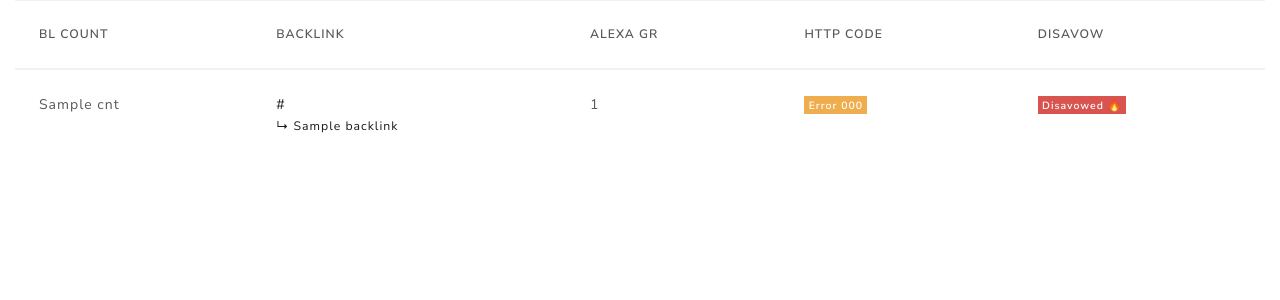
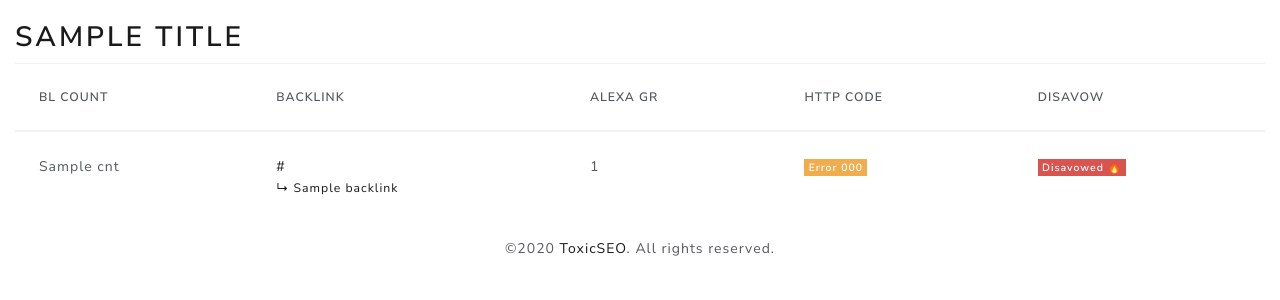
Before and after one commit to ltoinel/ToxicSEO, a PHP site: template templates/report.twig in a window 1280 px wide. Shown: the part 89-389 px from the top of the page. Run offline with PHP 8.4, Linux system fonts and the light colour scheme; the template is opened without the code that fills it: most values are stand-ins (such as "Sample title", 1, 10 or a date in 2020); some libraries are stand-ins or nearby versions.

Commit message:
Fix Title and split base layout

```diff
--- a/templates/base.twig
+++ b/templates/base.twig
@@ -17,67 +17,21 @@
     {% endblock %}
 
     <title>ToxicSEO</title>
+
   </head>
   <body>
 
-  <nav class="navbar navbar-expand-lg navbar-dark bg-dark">
-  <a class="navbar-brand" href="#">ToxicSEO</a>
-  <button class="navbar-toggler" type="button" data-toggle="collapse" data-target="#navbarNavDropdown" aria-controls="navbarNavDropdown" aria-expanded="false" aria-label="Toggle navigation">
-    <span class="navbar-toggler-icon"></span>
-  </button>
-  <div class="collapse navbar-collapse" id="navbarNavDropdown">
-    <ul class="navbar-nav">
-      <li class="nav-item active">
-        <a class="nav-link" href="index.php"><span class="oi oi-pie-chart"></span> Dashboard</a>
-      </li>
-      <li class="nav-item dropdown">
-        <a class="nav-link dropdown-toggle" href="#" id="reportMenuLink" role="button" data-toggle="dropdown" aria-haspopup="true" aria-expanded="false">
-         <span class="oi oi-graph"></span> Reports
-        </a>
-        <div class="dropdown-menu" aria-labelledby="reportMenuLink">
-          <a class="dropdown-item" href="report.php?type=new"><span class="oi oi-document"></span> New</a>
-          <a class="dropdown-item" href="report.php?type=success"><span class="oi oi-document"></span> Success</a>
-          <a class="dropdown-item" href="report.php?type=not-found"><span class="oi oi-document"></span> Not found</a>
-          <a class="dropdown-item" href="report.php?type=dead-websites"><span class="oi oi-document"></span> Dead websites</a>
-        </div>
-      </li>
-
-      <li class="nav-item dropdown">
-        <a class="nav-link dropdown-toggle" href="#" id="errorMenuLink" role="button" data-toggle="dropdown" aria-haspopup="true" aria-expanded="false">
-         <span class="oi oi-warning"></span> HTTP Errors
-        </a>
-        <div class="dropdown-menu" aria-labelledby="errorMenuLink">
-          <a class="dropdown-item" href="report.php?type=error-403"><span class="oi oi-document"></span> Error 403 : Forbidden</a>
-          <a class="dropdown-item" href="report.php?type=error-404"><span class="oi oi-document"></span> Error 404 : Not Found</a>
-          <a class="dropdown-item" href="report.php?type=error-500"><span class="oi oi-document"></span> Error 500 : Internal Server Error</a>
-          <a class="dropdown-item" href="report.php?type=error-502"><span class="oi oi-document"></span> Error 502 : Bad Gateway</a>
-          <a class="dropdown-item" href="report.php?type=error-503"><span class="oi oi-document"></span>> Error 503 : Service Unavailable</a>
-        </div>
-      </li>
-
-      <li class="nav-item dropdown">
-         <a class="nav-link dropdown-toggle" href="#" id="disavowMenuLink" role="button" data-toggle="dropdown" aria-haspopup="true" aria-expanded="false">
-         <span class="oi oi-thumb-down"></span> Disavow
-        </a>
-        <div class="dropdown-menu" aria-labelledby="disavowMenuLink">
-          <a class="dropdown-item" href="report.php?type=disavow"><span class="oi oi-list"></span> List of Disavowed Websites</a>
-          <a class="dropdown-item" href="disavow.php"><span class="oi oi-file"></span> Generate Disavow File</a>
-        </div>
-      </li>
-
-
-      <li class="nav-item">
-        <a class="nav-link" href="upload.php"><span class="oi oi-cloud-upload"></span> Upload</a>
-      </li>
-    </ul>
-  </div>
-</nav>
+    {% include 'partials/menu.twig' %}
 
     <div class="container-fluid">
-    {% block content %}
+      {% block content %}
+      {% endblock %}
+    </div>
 
-    {% endblock %}
-    </div>
+    <footer class="text-center mb-5">
+      <span>©2020 <a href="#">ToxicSEO</a>.</span> All rights reserved.
+    </footer>
+
     <!-- Optional JavaScript -->
     <!-- jQuery first, then Popper.js, then Bootstrap JS -->
     <script src="https://code.jquery.com/jquery-3.4.1.slim.min.js" integrity="sha384-J6qa4849blE2+poT4WnyKhv5vZF5SrPo0iEjwBvKU7imGFAV0wwj1yYfoRSJoZ+n" crossorigin="anonymous"></script>
--- /dev/null
+++ b/templates/partials/menu.twig
@@ -0,0 +1,52 @@
+<nav class="navbar navbar-expand-lg navbar-dark bg-dark">
+<a class="navbar-brand" href="#">ToxicSEO</a>
+<button class="navbar-toggler" type="button" data-toggle="collapse" data-target="#navbarNavDropdown" aria-controls="navbarNavDropdown" aria-expanded="false" aria-label="Toggle navigation">
+<span class="navbar-toggler-icon"></span>
+</button>
+<div class="collapse navbar-collapse" id="navbarNavDropdown">
+<ul class="navbar-nav">
+    <li class="nav-item active">
+    <a class="nav-link" href="index.php"><span class="oi oi-pie-chart"></span> Dashboard</a>
+    </li>
+    <li class="nav-item dropdown">
+    <a class="nav-link dropdown-toggle" href="#" id="reportMenuLink" role="button" data-toggle="dropdown" aria-haspopup="true" aria-expanded="false">
+        <span class="oi oi-graph"></span> Reports
+    </a>
+    <div class="dropdown-menu" aria-labelledby="reportMenuLink">
+        <a class="dropdown-item" href="report.php?type=new"><span class="oi oi-document"></span> New</a>
+        <a class="dropdown-item" href="report.php?type=success"><span class="oi oi-document"></span> Success</a>
+        <a class="dropdown-item" href="report.php?type=not-found"><span class="oi oi-document"></span> Not found</a>
+        <a class="dropdown-item" href="report.php?type=dead-websites"><span class="oi oi-document"></span> Dead websites</a>
+    </div>
+    </li>
+
+    <li class="nav-item dropdown">
+    <a class="nav-link dropdown-toggle" href="#" id="errorMenuLink" role="button" data-toggle="dropdown" aria-haspopup="true" aria-expanded="false">
+        <span class="oi oi-warning"></span> HTTP Errors
+    </a>
+    <div class="dropdown-menu" aria-labelledby="errorMenuLink">
+        <a class="dropdown-item" href="report.php?type=error-403"><span class="oi oi-document"></span> Error 403 : Forbidden</a>
+        <a class="dropdown-item" href="report.php?type=error-404"><span class="oi oi-document"></span> Error 404 : Not Found</a>
+        <a class="dropdown-item" href="report.php?type=error-500"><span class="oi oi-document"></span> Error 500 : Internal Server Error</a>
+        <a class="dropdown-item" href="report.php?type=error-502"><span class="oi oi-document"></span> Error 502 : Bad Gateway</a>
+        <a class="dropdown-item" href="report.php?type=error-503"><span class="oi oi-document"></span>> Error 503 : Service Unavailable</a>
+    </div>
+    </li>
+
+    <li class="nav-item dropdown">
+        <a class="nav-link dropdown-toggle" href="#" id="disavowMenuLink" role="button" data-toggle="dropdown" aria-haspopup="true" aria-expanded="false">
+        <span class="oi oi-thumb-down"></span> Disavow
+    </a>
+    <div class="dropdown-menu" aria-labelledby="disavowMenuLink">
+        <a class="dropdown-item" href="report.php?type=disavow"><span class="oi oi-list"></span> List of Disavowed Websites</a>
+        <a class="dropdown-item" href="disavow.php"><span class="oi oi-file"></span> Generate Disavow File</a>
+    </div>
+    </li>
+
+
+    <li class="nav-item">
+    <a class="nav-link" href="upload.php"><span class="oi oi-cloud-upload"></span> Upload</a>
+    </li>
+</ul>
+</div>
+</nav>
--- a/templates/report.twig
+++ b/templates/report.twig
@@ -3,8 +3,8 @@
 {% extends "base.twig" %}
 
 {% block content %}
-
-<h2{{ title }}</h2>
+<br/>
+<h2>{{ title }}</h2>
 
 <table class="table table-hover">
 <thead>
```
Also changed, not shown: lib/ToxicSEO.class.php (+19 -11 lines), tests/ToxicSEO.php (added, +6 -0 lines).
